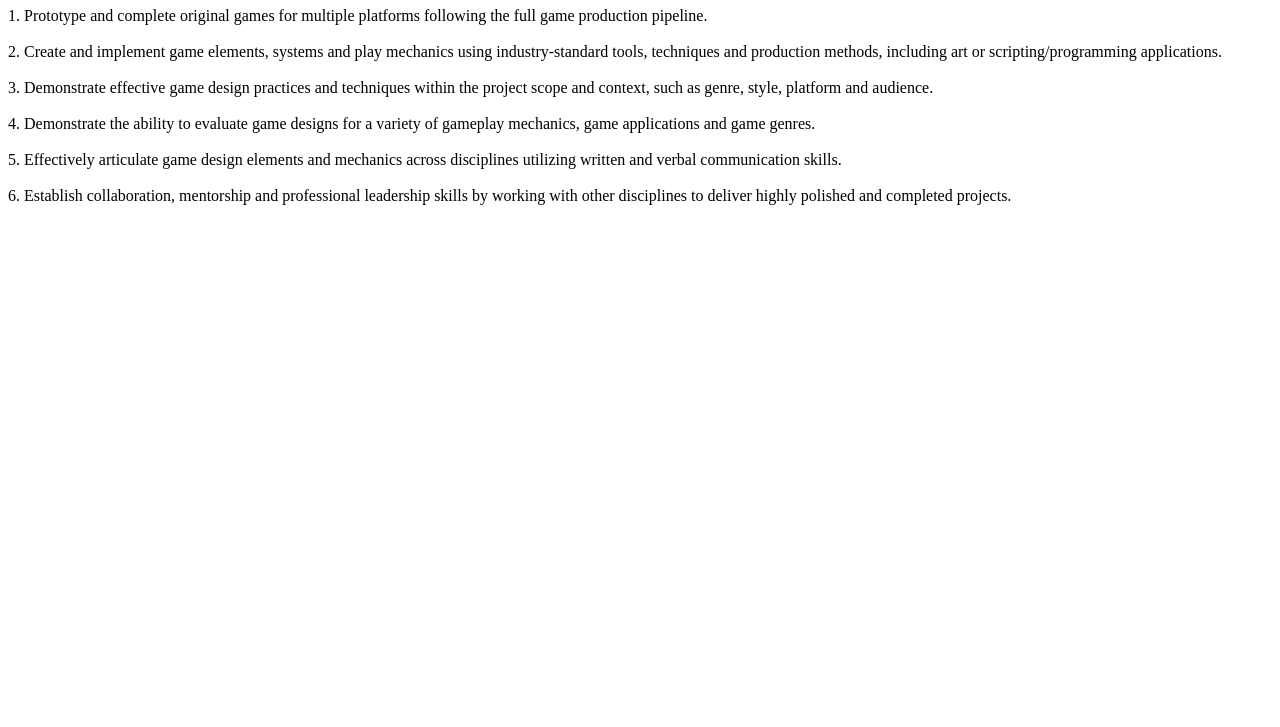
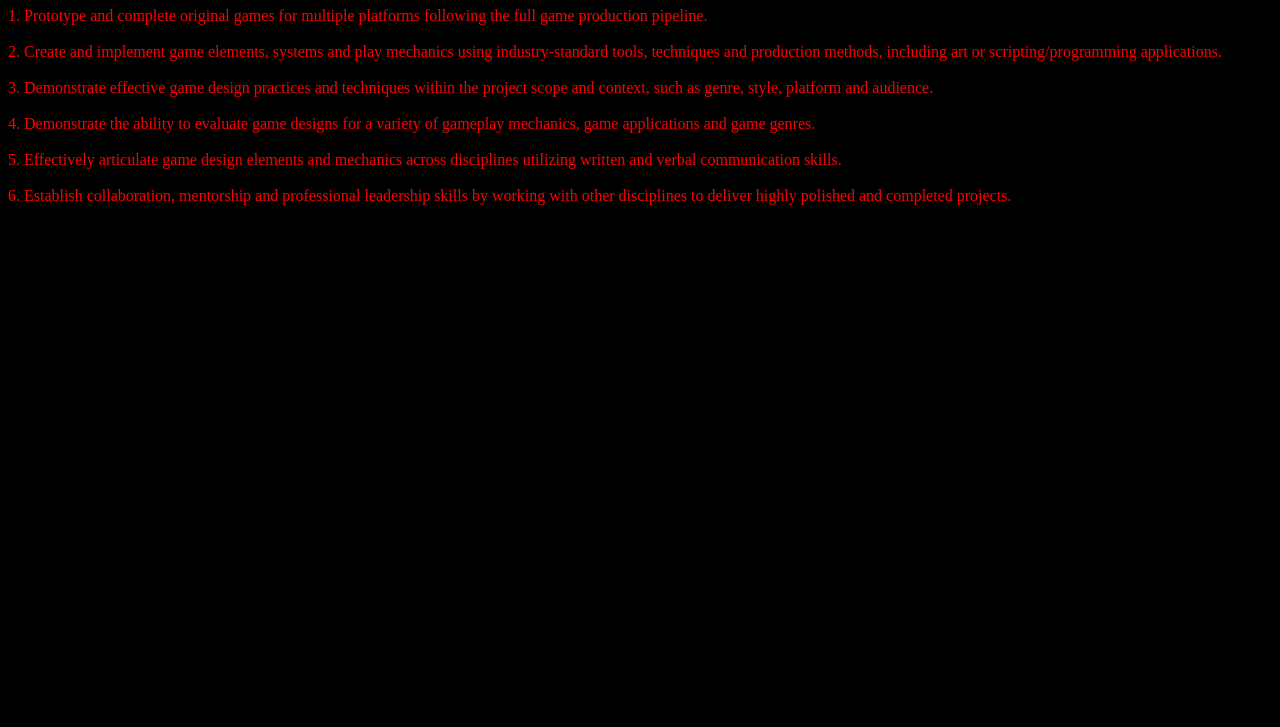
Before and after one commit to mike95-dev/First-assignment-, a plain HTML site: page boards.html in a window 1280 px wide. Shown: the part 73-800 px from the top of the page. Drawn offline with Linux system fonts and the light colour scheme.

Commit message:
Add files via upload

```diff
--- a/boards.html
+++ b/boards.html
@@ -6,6 +6,8 @@
     <!-- the head section has info for the browser and search engine -->
     <head>
         <title>CSC102 Boards Page</title>
+         <!-- add link to css file -->
+         <link rel="stylesheet" href="main.css">
     </head>
 
     <!-- the body section holds the text and images that we want to show to the user -->
```
